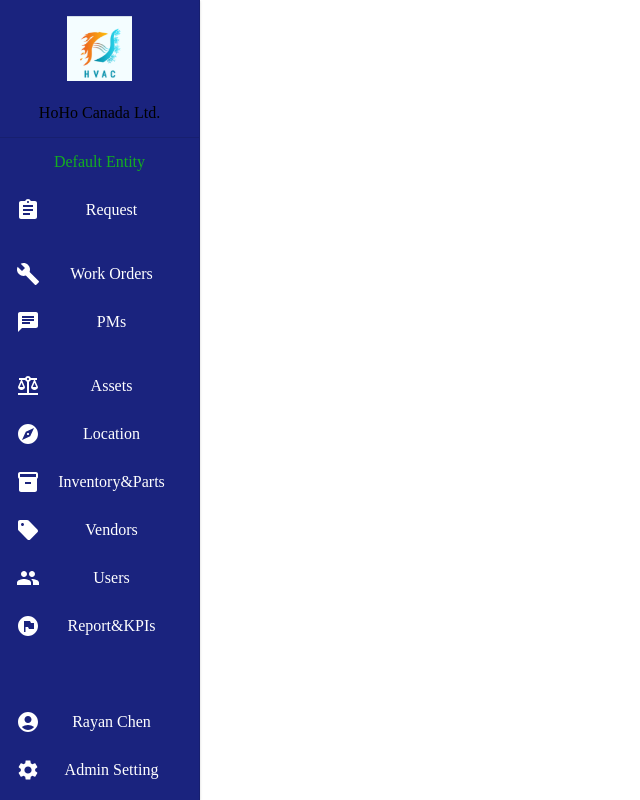
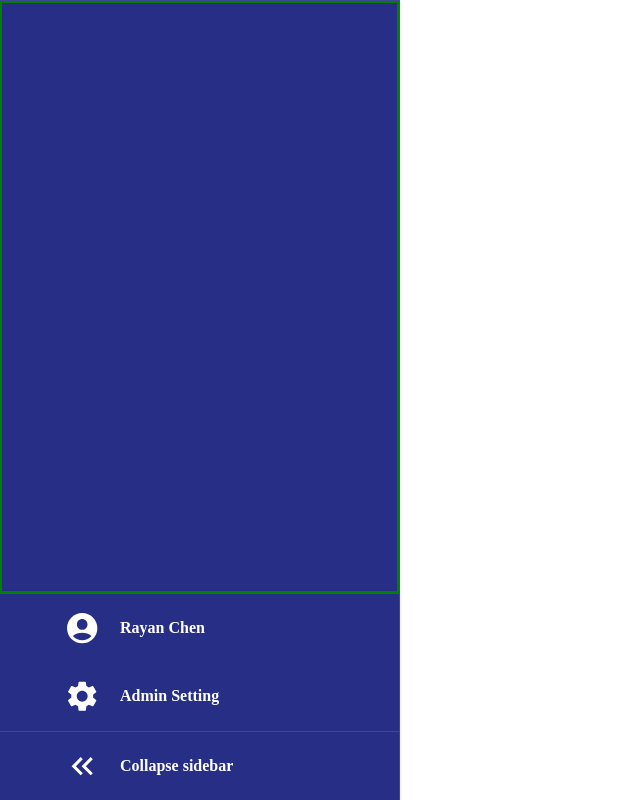
Before and after one commit to RayanCC/Booking-App, a React (Vite) app: page / in a window 1280 px wide. Shown: the whole page, without its empty margins (0-640 px from the left). Built offline with nearby package versions, Linux system fonts and the light colour scheme.

Commit message:
refactor SideBarItem

```diff
--- a/src/components/sidebar/SideBar.tsx
+++ b/src/components/sidebar/SideBar.tsx
@@ -1,14 +1,44 @@
-import { List, ListItemButton, ListItemText, Divider, ListItemIcon, Box } from '@mui/material'
-import KeyboardDoubleArrowLeftIcon from '@mui/icons-material/KeyboardDoubleArrowLeft'
-import { sidebarItems } from './sidebarItems'
+import {
+	List,
+	ListItem,
+	ListItemButton,
+	ListItemText,
+	Divider,
+	ListItemIcon,
+	Box,
+	Stack
+} from '@mui/material'
+import { accountSection } from './constants'
 
 import type { FC } from 'react'
 import LeftDrawer from '../layouts/LeftDrawer'
+import SideBarItem from './components/SideBarItem'
 
 const Sidebar: FC = () => {
 	return (
-		<LeftDrawer>
-			<List>
+		<LeftDrawer drawerWidth={400}>
+			{/* Company Info Display */}
+			<Box></Box>
+			<Divider />
+			{/* Feature List */}
+			{/* <FeatureList /> */}
+			<Box sx={{ flex: 1, border: '2px solid green' }}></Box>
+			{/* Footer */}
+			<Divider />
+			<Box component='footer'>
+				<List sx={{ width: '100%' }} disablePadding>
+					{accountSection.map(item => (
+						<SideBarItem item={item} />
+					))}
+					{/*
+					<ListItem aria-label={t('auth.signOut')} component='div' disablePadding>
+						<LogoutButton />
+					</ListItem> */}
+				</List>
+				<Divider />
+				<SideBarItem item={{ title: 'Collapse sidebar', iconName: 'arrowLeft' }} />
+			</Box>
+			{/* <List>
 				<ListItemButton sx={{ justifyContent: 'center' }}>
 					<Box
 						component='img'
@@ -62,7 +92,7 @@ const Sidebar: FC = () => {
 					<KeyboardDoubleArrowLeftIcon />
 					<ListItemText primary='Collapse sidebar' />
 				</ListItemIcon>
-			</ListItemButton>
+			</ListItemButton> */}
 		</LeftDrawer>
 	)
 }
--- /dev/null
+++ b/src/components/sidebar/components/SideBarItem.tsx
@@ -0,0 +1,29 @@
+import { ListItem, ListItemButton, ListItemIcon, ListItemText, Typography } from '@mui/material'
+import { iconMapping } from '../constants'
+import type { FC } from 'react'
+import type { SideBarItem } from '../types'
+
+type SideBarItemProps = {
+	item: SideBarItem
+}
+const SideBarItem: FC<SideBarItemProps> = ({ item }) => {
+	const { title, iconName, path = '/' } = item
+
+	return (
+		<ListItem component='div' disablePadding sx={{ px: 6, py: 1 }}>
+			<ListItemButton>
+				<ListItemIcon sx={{ color: 'white', fontSize: 28 }}>{iconMapping[iconName]}</ListItemIcon>
+				<ListItemText
+					primary={title}
+					slotProps={{
+						primary: {
+							sx: { fontWeight: 'bold' }
+						}
+					}}
+				/>
+			</ListItemButton>
+		</ListItem>
+	)
+}
+
+export default SideBarItem
--- /dev/null
+++ b/src/components/sidebar/constants.tsx
@@ -0,0 +1,88 @@
+// import BuildIcon from "@mui/icons-material/Build";
+// import ChatIcon from "@mui/icons-material/Chat";
+// import BalanceIcon from "@mui/icons-material/Balance";
+// import ExploreIcon from "@mui/icons-material/Explore";
+// import InventoryIcon from "@mui/icons-material/Inventory";
+// import SellIcon from "@mui/icons-material/Sell";
+// import GroupIcon from "@mui/icons-material/Group";
+// import FlagCircleIcon from "@mui/icons-material/FlagCircle";
+// import AccountCircleRoundedIcon from "@mui/icons-material/AccountCircleRounded";
+// import SettingsIcon from "@mui/icons-material/Settings";
+import {
+	KeyboardDoubleArrowLeft as ArrowLeft,
+	Assignment,
+	Settings,
+	Balance,
+	Chat,
+	Build,
+	Explore,
+	Inventory,
+	Sell,
+	Group,
+	FlagCircle as Flag,
+	AccountCircleRounded as Account
+} from '@mui/icons-material'
+
+import type { SideBarItem } from './types'
+import { ReactNode } from 'react'
+
+// export const sidebarItems: {
+// 	items: { text: string; icon?: React.ElementType; color?: string }[]
+// }[] = [
+// 	{
+// 		items: [
+// 			{ text: 'Default Entity', color: '#14ad21' },
+// 			{ text: 'Request', icon: AssignmentIcon }
+// 		]
+// 	},
+
+// 	{
+// 		items: [
+// 			{ text: 'Work Orders', icon: BuildIcon },
+// 			{ text: 'PMs', icon: ChatIcon }
+// 		]
+// 	},
+// 	{
+// 		items: [
+// 			{ text: 'Assets', icon: BalanceIcon },
+// 			{ text: 'Location', icon: ExploreIcon },
+// 			{ text: 'Inventory&Parts', icon: InventoryIcon },
+// 			{ text: 'Vendors', icon: SellIcon },
+// 			{ text: 'Users', icon: GroupIcon },
+// 			{ text: 'Report&KPIs', icon: FlagCircleIcon }
+// 		]
+// 	},
+
+// 	{
+// 		items: [
+// 			{ text: 'Rayan Chen', icon: AccountCircleRoundedIcon },
+// 			{ text: 'Admin Setting', icon: SettingsIcon }
+// 		]
+// 	}
+// ]
+
+// export const workOrderSection: SideBarItem[] = [
+// 	// { title: "Default Entity", color: "#14ad21" },
+// 	{ title: 'Request', icon: AssignmentIcon },
+// 	{ title: 'Work Orders', icon: BuildIcon },
+// 	{ title: 'PMs', icon: ChatIcon }
+// ]
+// export const managementSection: SideBarItem[] = [
+// 	{ title: 'Assets', icon: BalanceIcon },
+// 	{ title: 'Location', icon: ExploreIcon },
+// 	{ title: 'Inventory&Parts', icon: InventoryIcon },
+// 	{ title: 'Vendors', icon: SellIcon },
+// 	{ title: 'Users', icon: GroupIcon },
+// 	{ title: 'Report&KPIs', icon: FlagCircleIcon }
+// ]
+export const accountSection: SideBarItem[] = [
+	{ title: 'Rayan Chen', iconName: 'account' },
+	{ title: 'Admin Setting', iconName: 'settings' }
+]
+
+export const iconMapping: Record<string, ReactNode> = {
+	arrowLeft: <ArrowLeft sx={{ fontSize: '1.3em' }} />,
+	assignment: <Assignment sx={{ fontSize: '1.3em' }} />,
+	settings: <Settings sx={{ fontSize: '1.3em' }} />,
+	account: <Account sx={{ fontSize: '1.3em' }} />
+}
--- a/src/components/sidebar/sidebarItems.ts
+++ /dev/null
@@ -1,46 +0,0 @@
-import AssignmentIcon from "@mui/icons-material/Assignment";
-import BuildIcon from "@mui/icons-material/Build";
-import ChatIcon from "@mui/icons-material/Chat";
-import BalanceIcon from "@mui/icons-material/Balance";
-import ExploreIcon from "@mui/icons-material/Explore";
-import InventoryIcon from "@mui/icons-material/Inventory";
-import SellIcon from "@mui/icons-material/Sell";
-import GroupIcon from "@mui/icons-material/Group";
-import FlagCircleIcon from "@mui/icons-material/FlagCircle";
-import AccountCircleRoundedIcon from "@mui/icons-material/AccountCircleRounded";
-import SettingsIcon from "@mui/icons-material/Settings";
-
-export const sidebarItems: {
-  items: { text: string; icon?: React.ElementType; color?: string }[];
-}[] = [
-  {
-    items: [
-      { text: "Default Entity", color: "#14ad21" },
-      { text: "Request", icon: AssignmentIcon },
-    ],
-  },
-
-  {
-    items: [
-      { text: "Work Orders", icon: BuildIcon },
-      { text: "PMs", icon: ChatIcon },
-    ],
-  },
-  {
-    items: [
-      { text: "Assets", icon: BalanceIcon },
-      { text: "Location", icon: ExploreIcon },
-      { text: "Inventory&Parts", icon: InventoryIcon },
-      { text: "Vendors", icon: SellIcon },
-      { text: "Users", icon: GroupIcon },
-      { text: "Report&KPIs", icon: FlagCircleIcon },
-    ],
-  },
-
-  {
-    items: [
-      { text: "Rayan Chen", icon: AccountCircleRoundedIcon },
-      { text: "Admin Setting", icon: SettingsIcon },
-    ],
-  },
-];
--- /dev/null
+++ b/src/components/sidebar/types.ts
@@ -0,0 +1,5 @@
+export type SideBarItem = {
+	title: string
+	iconName: string
+	path?: string // navigation path
+}
--- a/src/shared/globalContants.ts
+++ b/src/shared/globalContants.ts
@@ -11,7 +11,7 @@ export const defaultTheme = createTheme(
 			}
 		},
 		palette: {
-			mode: 'light',
+			mode: 'dark',
 			primary: {
 				main: colors.brandPrimary
 			},
@@ -22,7 +22,7 @@ export const defaultTheme = createTheme(
 				default: colors.white
 			},
 			text: {
-				primary: colors.black
+				primary: colors.white
 			}
 		},
 		components: {
```
Also changed, not shown: src/components/sidebar/constants.ts (deleted).
